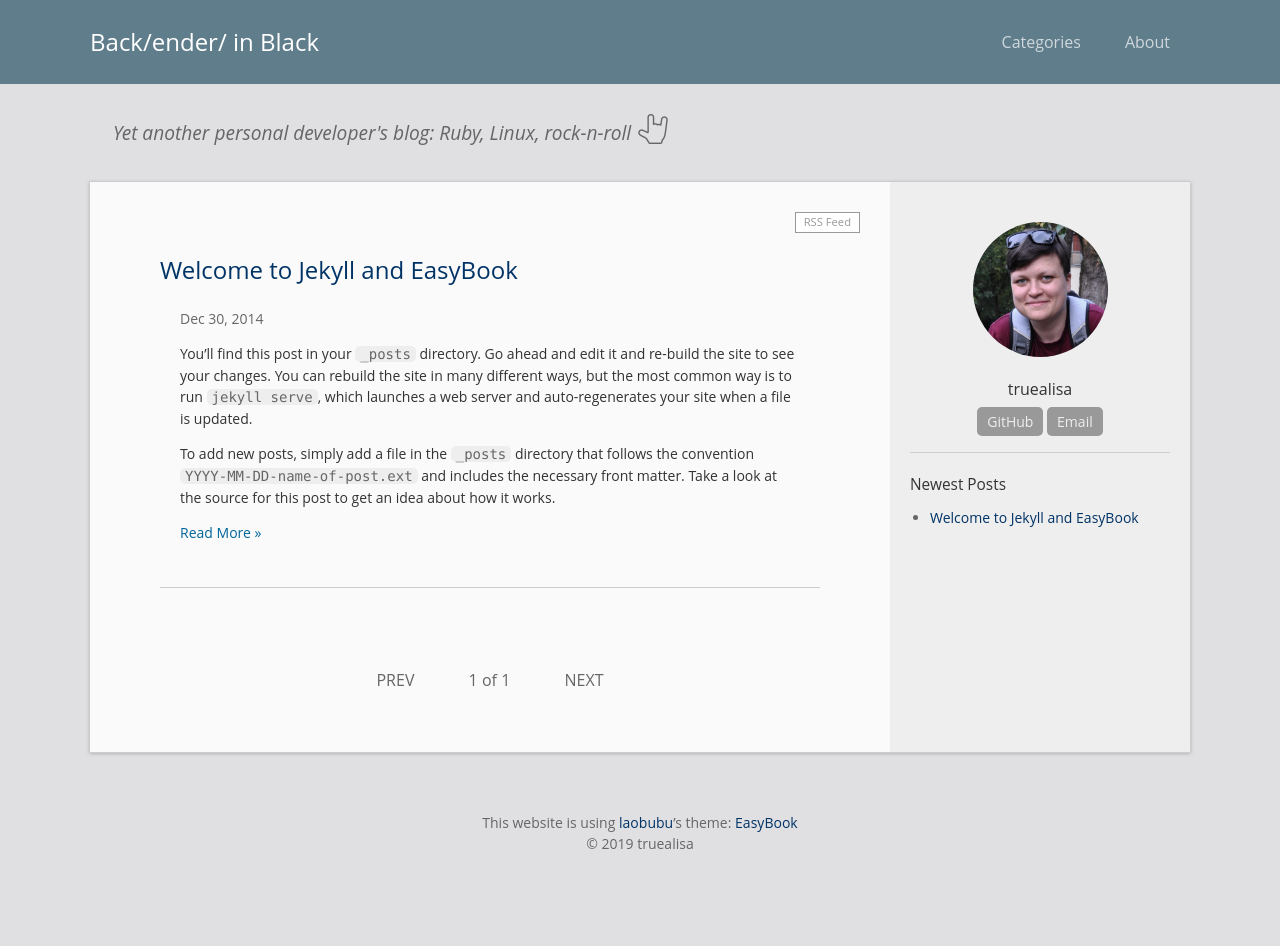
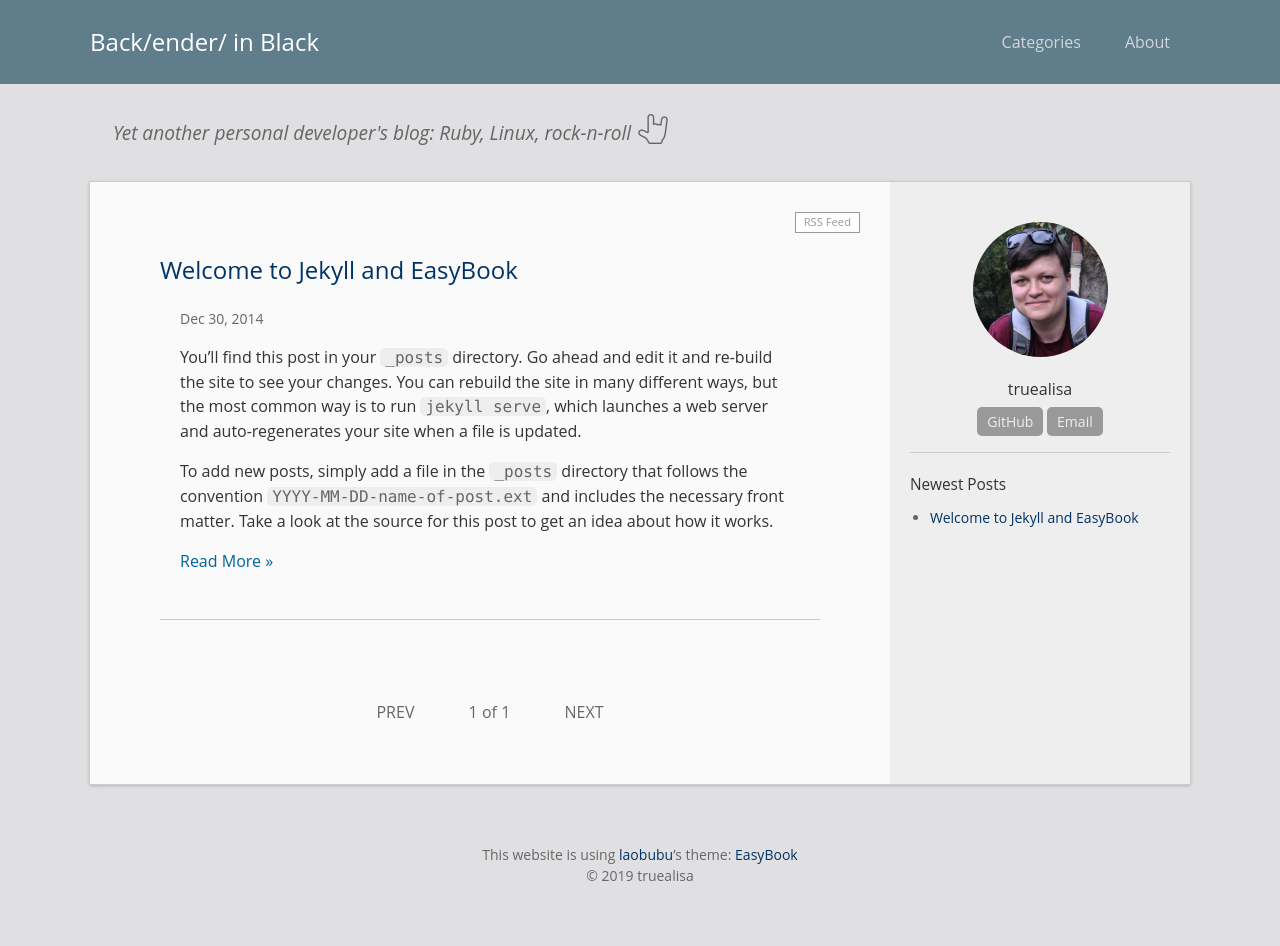
Before and after one commit to truealisa/truealisa.github.io, a Jekyll site: the page built from index.html, in a window 1280 px wide. Built offline with Jekyll 4.4.1, drawn with Linux system fonts in a browser that asks for light colours; the list of posts is cut into pages by our own code; before the commit the page ends 914 px from its top, so only the background shows below that.

Commit message:
Increase posts' preview font-size

```diff
--- a/_sass/_home.scss
+++ b/_sass/_home.scss
@@ -43,7 +43,7 @@
     }
     .post-excerpt {
         &, * {
-            font-size: $small-font-size;
+            font-size: $base-font-size;
             padding-top: 0;
             padding-bottom: 0;
 	        color: #333;
```
